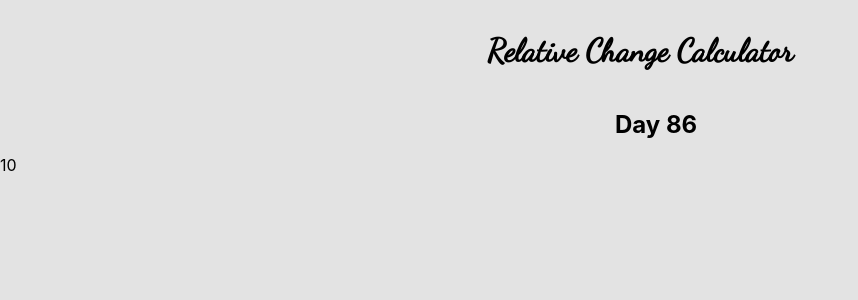
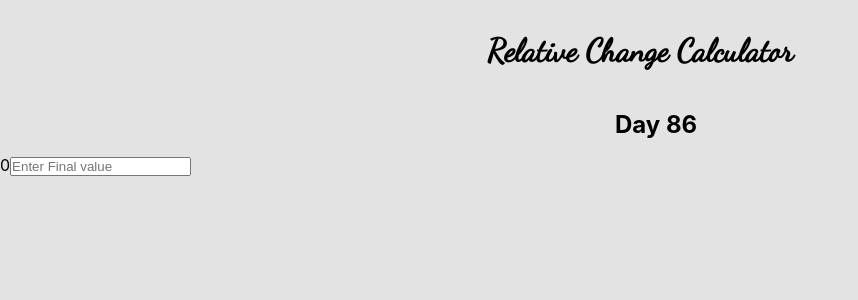
Before and after one commit to aatayde/100DaysOfCode, a React (Create React App) app in the folder files/Day086/day-86/: page / in a window 1280 px wide. Shown: the top 300 px of the page, without its empty margins (0-858 px from the left). Built offline with nearby package versions, Linux system fonts and the light colour scheme.

Commit message:
some changes

```diff
--- a/files/Day086/day-86/src/App.css
+++ b/files/Day086/day-86/src/App.css
@@ -103,6 +103,10 @@ body {
   a {
     color: var(--soft-white);
   }
+  .input {
+    background-color: #333;
+    color: var(--soft-white);
+  }
 }
 
 @media (prefers-color-scheme: light) {
--- a/files/Day086/day-86/src/Components/Calculator.jsx
+++ b/files/Day086/day-86/src/Components/Calculator.jsx
@@ -2,12 +2,20 @@ import React from "react";
 import { useState } from "react";
 
 function Calculator() {
-  const [finalValue, setFinalValue] = useState(100);
-  const [initialValue, setinitialValue] = useState(90);
-  const [relativeChange, setRelativeChange] = useState(
-    ((finalValue - initialValue) / finalValue) * 100
+  const [finalValue, setFinalValue] = useState(0);
+
+  function handleChange() {}
+
+  return (
+    <div>
+      <span className="initialValue">{finalValue}</span>
+      <input
+        type="number"
+        name="finalValue"
+        placeholder="Enter Final value"
+        className="input"
+      />
+    </div>
   );
-
-  return <div>{relativeChange}</div>;
 }
 export default Calculator;
```
